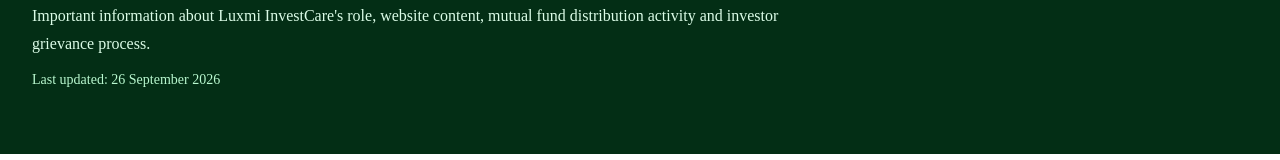
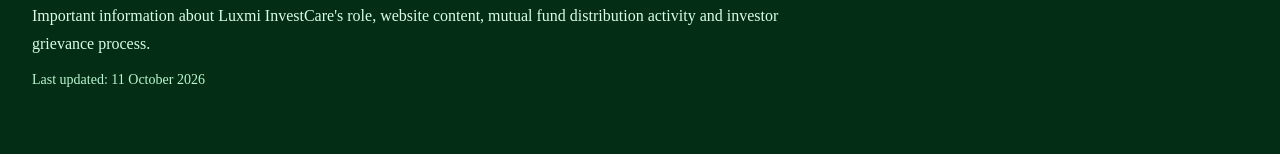
Before and after one commit to shivpawan007/LuxmiInvestCare, a Next.js app: page /disclosures in a window 1280 px wide. Shown: the part 231-391 px from the top of the page. Built offline with nearby package versions, Linux system fonts and the light colour scheme.

Commit message:
Refresh disclosure review date and clean up MFD disclosure formatting

```diff
--- a/app/disclosures/page.tsx
+++ b/app/disclosures/page.tsx
@@ -24,7 +24,7 @@
                         investor grievance process.
                     </p>
                     <p className="mt-3 text-sm text-green-200">
-                        Last updated: 26 September 2026
+                        Last updated: 11 October 2026
                     </p>
                 </div>
             </section>
@@ -80,7 +80,6 @@
                             </ul>
                         </section>
 
-
                         <section>
                             <h2 className="text-2xl font-bold text-slate-900">Investor grievance redressal</h2>
                             <p className="mt-3 leading-7">
@@ -103,7 +102,7 @@
                             </p>
                         </section>
 
-                                          <section>
+                        <section>
                             <h2 className="text-2xl font-bold text-slate-900">Standard mutual fund risk warning</h2>
                             <div className="mt-4 rounded-xl border border-slate-200 bg-slate-50 p-5">
                                 <MutualFundRiskWarning />
```
